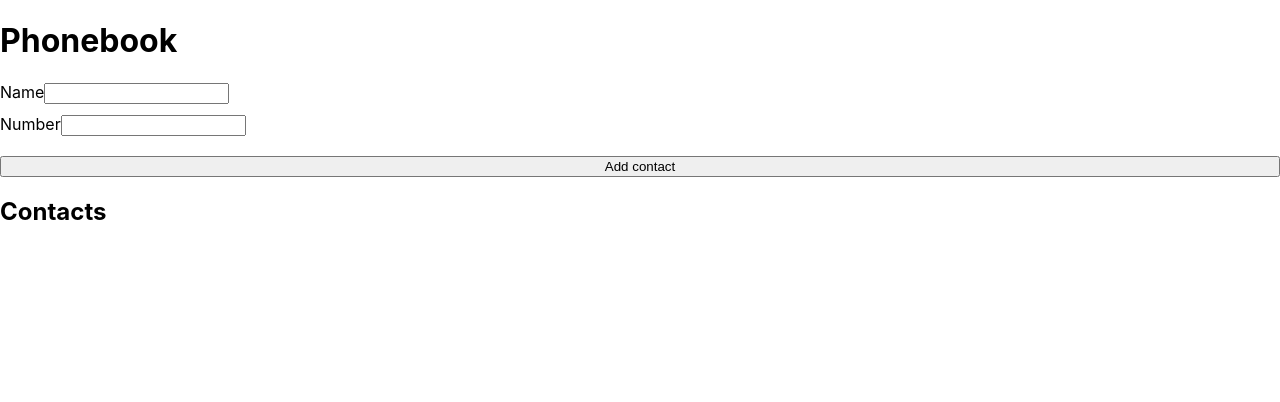
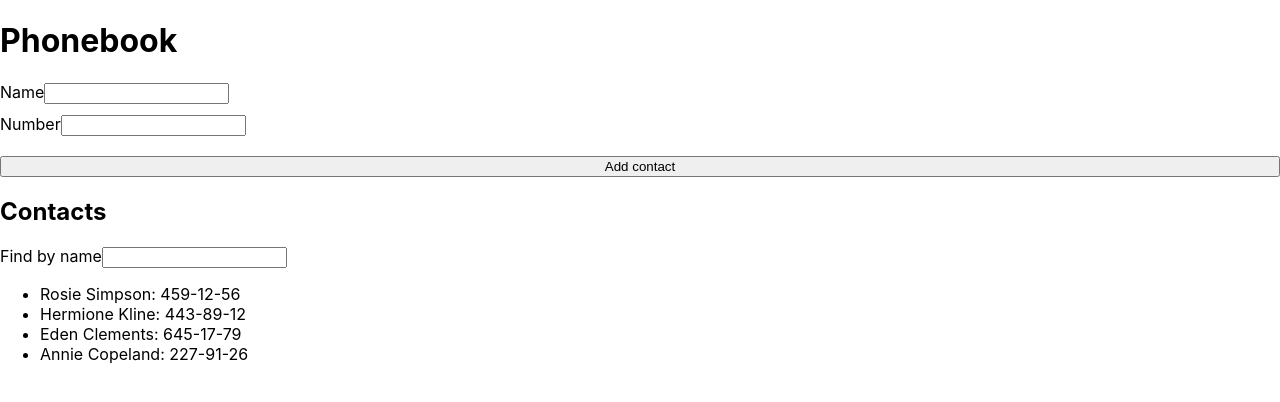
Before and after one commit to DurkaMateusz/goit-react-hw-08-phonebook, a React (Create React App) app: page / in a window 1280 px wide. Shown: the top 402 px of the page. Built offline with nearby package versions, Linux system fonts and the light colour scheme.

Commit message:
isDuplicated in contactform

```diff
--- a/src/components/App.jsx
+++ b/src/components/App.jsx
@@ -1,12 +1,19 @@
 import React, { Component } from "react";
 import ContactForm from "./ContactForm/ContactForm";
 import { ContactList } from "./ContactList/ContactList";
+import { Filter } from "./Filter/Filter";
 
 export class App extends Component {
 constructor () {
   super();
   this.state = {
-    contacts: [],
+    contacts: [
+      {id: 'id-1', name: 'Rosie Simpson', number: '459-12-56'},
+      {id: 'id-2', name: 'Hermione Kline', number: '443-89-12'},
+      {id: 'id-3', name: 'Eden Clements', number: '645-17-79'},
+      {id: 'id-4', name: 'Annie Copeland', number: '227-91-26'},
+    ],
+    filter: '',
   }
 }
 
@@ -21,6 +28,12 @@ addContact = newContact => {
   }));
 }
 
+filteredContacts = () => {
+  return this.state.contacts.filter(contact =>
+    contact.name.toLowerCase().includes(this.state.filter.toLowerCase())
+  );
+};
+
   render(){
 
  return(
@@ -31,7 +44,8 @@ addContact = newContact => {
           contacts={this.state.contacts}
         />
         <h2>Contacts</h2>
-        <ContactList contacts={this.state.contacts}/>
+        <Filter value={this.state.filter} onChange={this.handleChange} />
+        <ContactList contacts={this.filteredContacts()}/>
   </div>
  )
 }
--- a/src/components/ContactForm/ContactForm.jsx
+++ b/src/components/ContactForm/ContactForm.jsx
@@ -23,9 +23,22 @@ export default class ContactForm extends Component {
           number: this.state.number,
         }
 
+        const isDuplicate = this.props.contacts.some(
+            contact =>
+              contact.name.toLowerCase() === this.state.name.toLowerCase() ||
+              contact.number === this.state.number
+          );
+
+          if (isDuplicate) {
+            alert('Contact with the same name or number already exists!');
+            return;
+          }
+          this.setState({ name: '', number: '' });
+
         if (this.props.onAddContact) {
             this.props.onAddContact(newContact);
           }
+
         }
 
     render() {
--- /dev/null
+++ b/src/components/Filter/Filter.jsx
@@ -0,0 +1,18 @@
+import React, { Component } from "react";
+
+export class Filter extends Component {
+    render() {
+        return (
+          <div>
+            <label>
+              Find by name
+              <input
+                onChange={this.props.onChange}
+                value={this.props.filter}
+                name="filter"
+              />
+            </label>
+          </div>
+        );
+      };
+}
```
